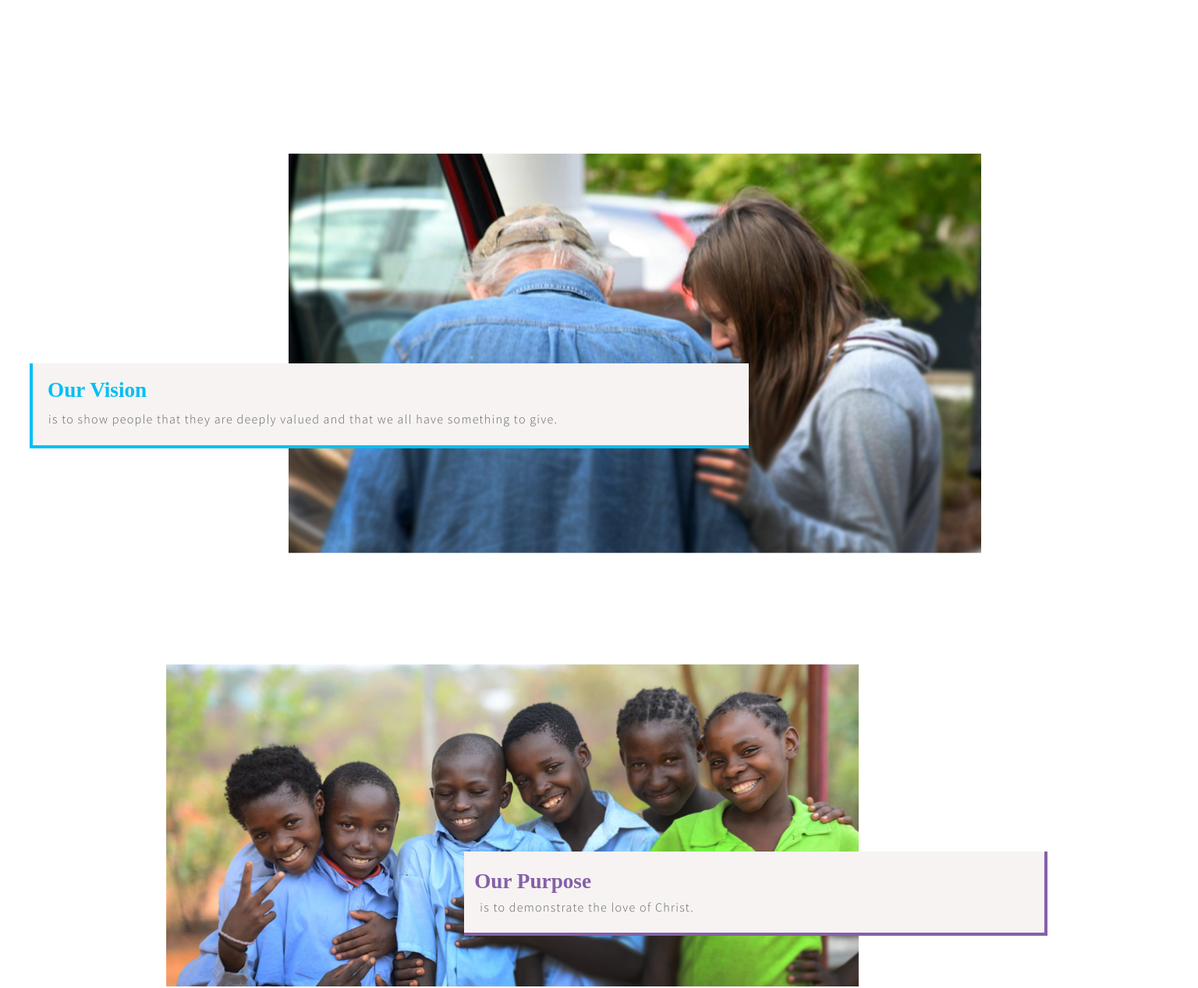
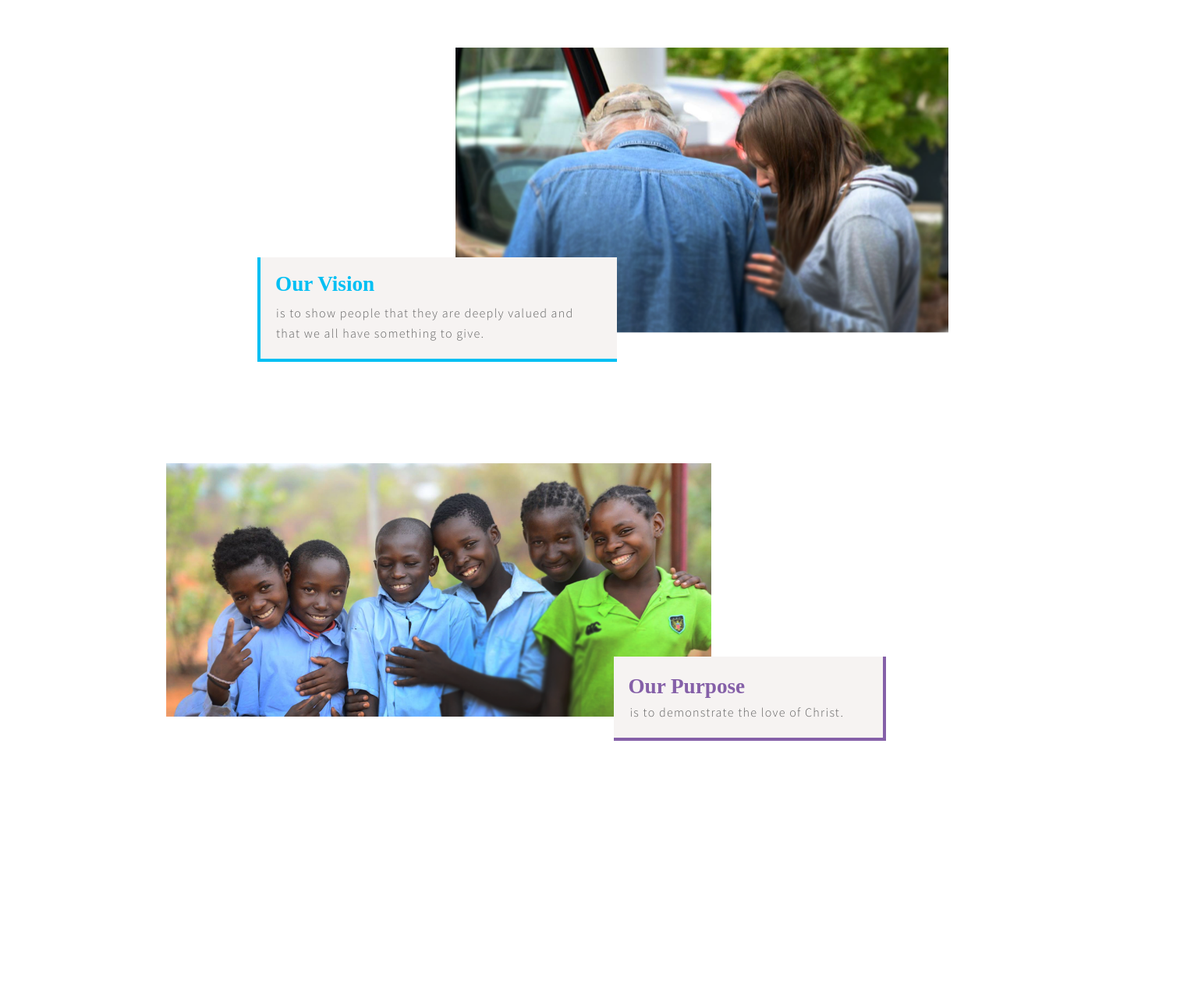
Before and after one commit to erinkahn/GKC-v2, a website: page index.html in a window 1536 px wide. Shown: the part 2508-3775 px from the top of the page at 78% size. Drawn offline with Linux system fonts and the light colour scheme.

Commit message:
mission section jumping around

```diff
--- a/src/scss/main.scss
+++ b/src/scss/main.scss
@@ -480,9 +480,12 @@ body {
 		margin: 9% auto;
 	}
 	@media screen and (min-width: 1024px){
+		width: 93%;
+	}
+	@media screen and (min-width: 1224px){
 		width: 83%;
 	}
-	@media screen and (min-width: 1224px){
+	@media screen and (min-width: 1440px){
 		width: 73%;
 	}
 
@@ -534,8 +537,11 @@ body {
 		@media screen and (min-width: 1024px){
 			padding-bottom: 39%;
 		}
-		@media screen and (min-width: 1224px){
+		@media screen and (min-width: 1440px){
+			width: 60%;
+			padding-bottom: 29%;
 		}
+
 
 		div{
 			padding: 89px 0;
@@ -543,11 +549,22 @@ body {
 				padding: 10px;
 				margin-top: 150px;
 				width: 70%;
-				margin-left: 194px;
+				right: 30px;
 				position: absolute;
 			}
 			@media screen and (min-width: 1024px){
-
+				width: 52%;
+				margin-top: 180px;
+				right: 32px;
+			}
+			@media screen and (min-width: 1224px){
+				right: 100px;
+				width: 44%;
+			}
+			@media screen and (min-width: 1440px){
+				width: 38%;
+				right: 214px;
+				margin-top: 130px;
 			}
 
 			h2{
@@ -577,16 +594,23 @@ body {
 		}
 		@media screen and (min-width: 900px){
 			width: 80%;
-			padding-bottom: 59%;
+			padding-bottom: 63%;
 			right: 0;
 			margin-left: 157px;
 			margin-top: 200px;
 		}
 		@media screen and (min-width: 1024px){
-
+			margin-top: 175px;
+			margin-left: 348px;
+			width: 63%;
+			padding-bottom: 55%;
 		}
 		@media screen and (min-width: 1224px){
-
+			margin-left: 371px;
+		}
+		@media screen and (min-width: 1440px){
+			width: 57%;
+			padding-bottom: 48%;
 		}
 
 		div{
@@ -595,11 +619,26 @@ body {
 			}
 			@media screen and (min-width: 900px){
 				padding: 10px;
-				margin-top: 120px;
+				margin-top: 150px;
 				width: 60%;
-				left: 38px;
+				left: 40px;
 				position: absolute;
 				padding: 89px 0;
+			}
+			@media screen and (min-width: 1024px){
+				margin-top: 125px;
+				width: 43%;
+				left: 40px;
+			}
+			@media screen and (min-width: 1224px){
+				margin-top: 140px;
+				width: 38%;
+				left: 200px;
+			}
+			@media screen and (min-width: 1440px){
+				width: 30%;
+				left: 330px;
+				margin-top: 120px;
 			}
 
 			h2{
@@ -630,11 +669,11 @@ body {
 			padding-bottom: 59%;
 			right: 0;
 		}
-		@media screen and (min-width: 1024px){
-
+		@media screen and (min-width: 1224px){
+			width: 73%;
 		}
-		@media screen and (min-width: 1224px){
-
+		@media screen and (min-width: 1440px){
+			width: 63%;
 		}
 
 		div{
@@ -645,16 +684,33 @@ body {
 			@media screen and (min-width: 900px){
 				margin: 0;
 				padding: 10px;
-				margin-top: 190px;
+				margin-top: 199px;
 				width: 50%;
-				margin-left: 372px;
+				right: 30px;
 				position: absolute;
+			}
+			@media screen and (min-width: 1024px){
+				margin-top: 240px;
+				width: 40%;
+				right: 32px;
+			}
+			@media screen and (min-width: 1224px){
+				width: 33%;
+				right: 200px;
+			}
+			@media screen and (min-width: 1440px){
+				width: 24%;
+				right: 390px;
+				margin-top: 198px;
 			}
 
 			h2{
 				color: #8560a8;
 				margin-top: 30px;
 				left: 23px;
+				@media screen and (min-width: 900px){
+					left: 28px;
+				}
 			}
 
 			p{
```
Also changed, not shown: dist/css/main.css, 1 other file.
